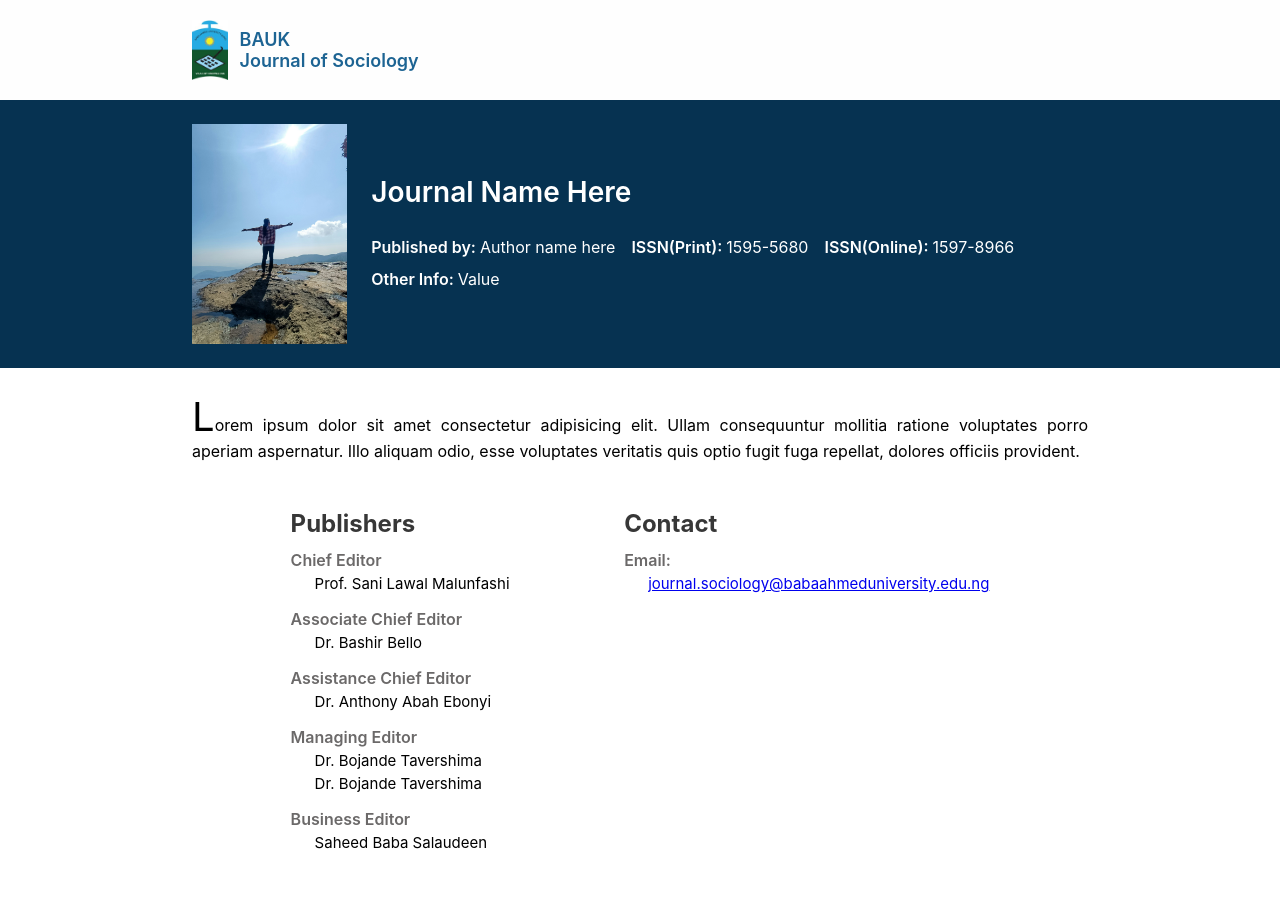
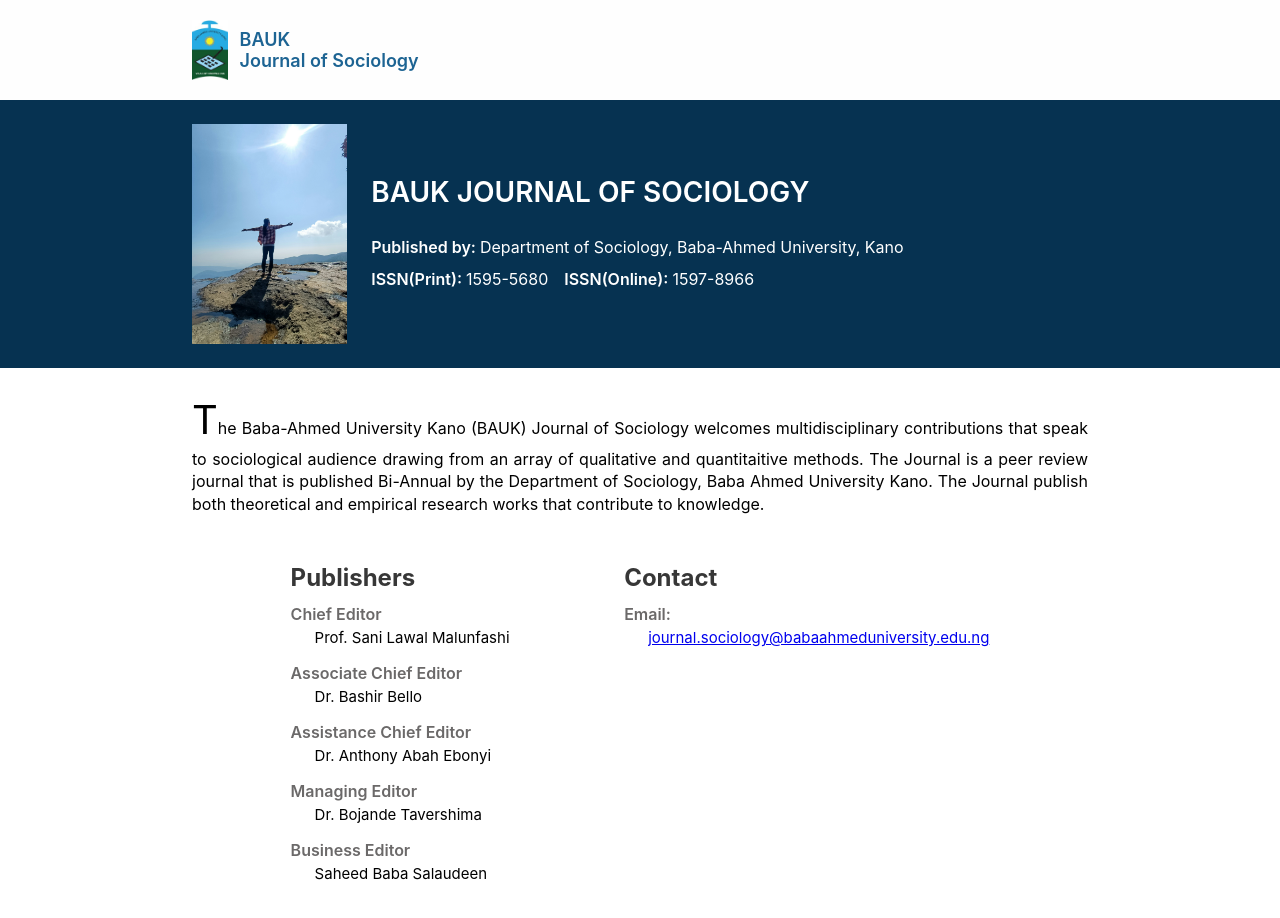
Before and after one commit to ganiular/bauk-js, a React (Create React App) app: page / in a window 1280 px wide. Shown: the top 918 px of the page. Before the commit the page ends 892 px from the top, so only its background shows below. Built offline with nearby package versions, Linux system fonts and the light colour scheme.

Commit message:
correction

```diff
--- a/src/pages/JournalPage/JournalPage.jsx
+++ b/src/pages/JournalPage/JournalPage.jsx
@@ -6,7 +6,7 @@ function Publicher({ publisher }) {
         <div className="publisher__title">{publisher.title}</div>
         <div className="publisher__items">
             {publisher.participants.map((p, i) => (
-                <div className='publisher__participant'>{p}</div>
+                <div key={i} className='publisher__participant'>{p}</div>
             ))}
         </div>
     </div>
@@ -35,7 +35,7 @@ function JournalPage() {
         {
             title: "Managing Editor",
             participants: [
-                "Dr. Bojande Tavershima", "Dr. Bojande Tavershima"
+                "Dr. Bojande Tavershima"
             ]
         },
         {
@@ -56,11 +56,11 @@ function JournalPage() {
         <div className='journal-page__section journal'>
             <img className='journal__image' src={journalImg} alt="Journal" />
             <div className='journal__context'>
-                <div className='journal__name'>Journal Name Here</div>
+                <div className='journal__name'>BAUK JOURNAL OF SOCIOLOGY</div>
                 <div className='journal__detail-list'>
                     <div className='journal__detail'>
                         <span className='journal__detail-name'>Published by:</span>
-                        <span className='journal__detail-value'>Author name here</span>
+                        <span className='journal__detail-value'>Department of Sociology, Baba-Ahmed University, Kano</span>
                     </div>
                     <div className='journal__detail'>
                         <span className='journal__detail-name'>ISSN(Print):</span>
@@ -70,15 +70,13 @@ function JournalPage() {
                         <span className='journal__detail-name'>ISSN(Online):</span>
                         <span className='journal__detail-value'>1597-8966</span>
                     </div>
-                    <div className='journal__detail'>
-                        <span className='journal__detail-name'>Other Info:</span>
-                        <span className='journal__detail-value'>Value</span>
-                    </div>
                 </div>
             </div>
         </div>
         <div className='journal-page__section'>
-            <p className='journal__description'>Lorem ipsum dolor sit amet consectetur adipisicing elit. Ullam consequuntur mollitia ratione voluptates porro aperiam aspernatur. Illo aliquam odio, esse voluptates veritatis quis optio fugit fuga repellat, dolores officiis provident.</p>
+            <p className='journal__description'>The Baba-Ahmed University Kano (BAUK) Journal of Sociology welcomes multidisciplinary contributions that speak to sociological audience drawing from an array of qualitative
+                and quantitaitive methods. The Journal is a peer review journal that is published Bi-Annual by the Department of Sociology, Baba Ahmed University Kano.
+                The Journal publish both theoretical and empirical research works that contribute to knowledge.</p>
         </div>
         <div className='journal-page__section journal-page__section--split'>
             <div className='publishers'>
--- a/src/pages/JournalPage/JournalPage.scss
+++ b/src/pages/JournalPage/JournalPage.scss
@@ -55,12 +55,14 @@
 
         &-name {
             font-weight: 600;
+            white-space: nowrap;
         }
     }
 
     &__description {
         margin: 0;
         text-align: justify;
+        line-height: 1.4;
 
         &:first-of-type::first-letter {
             font-size: 2.5em;
```
